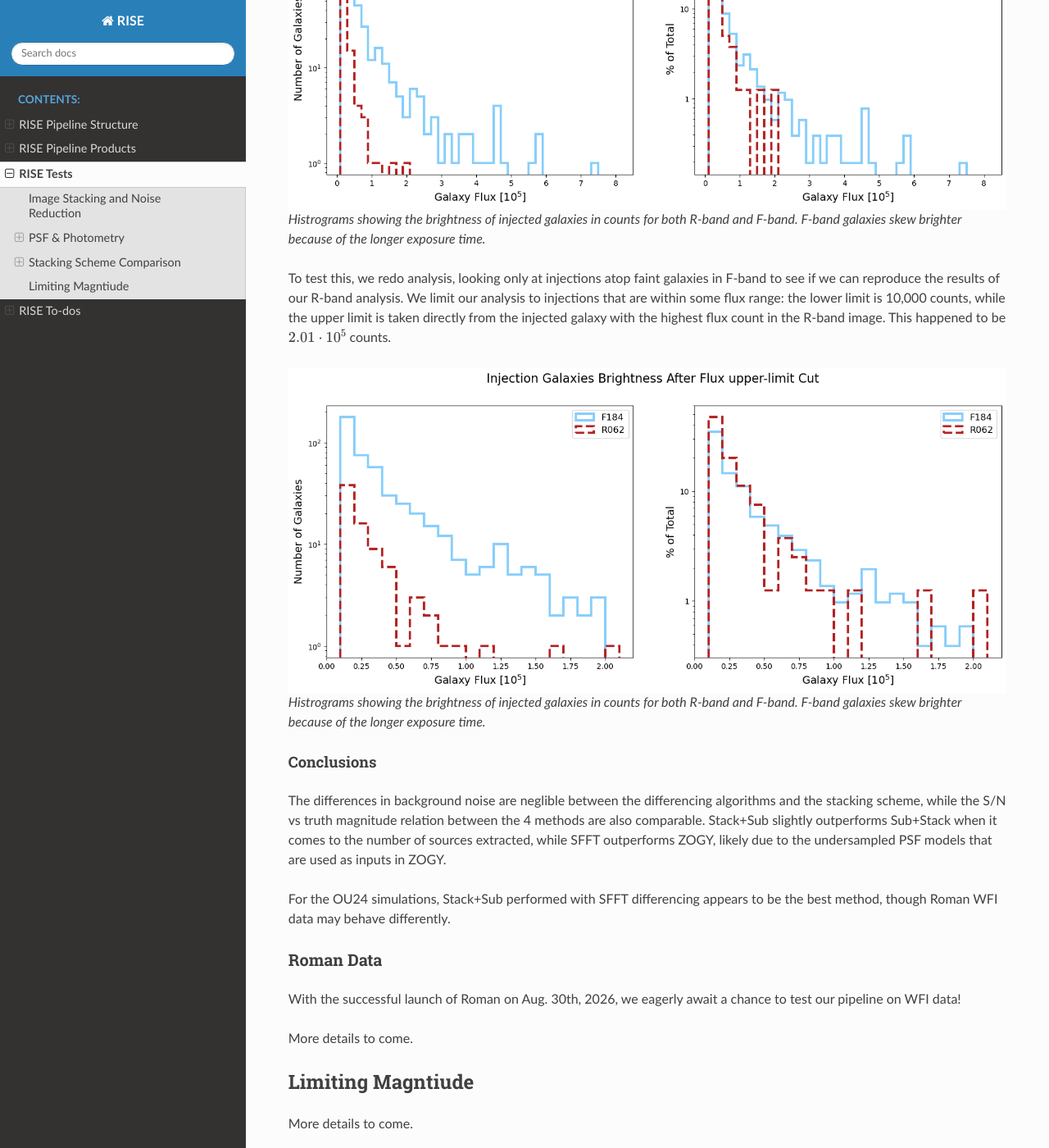
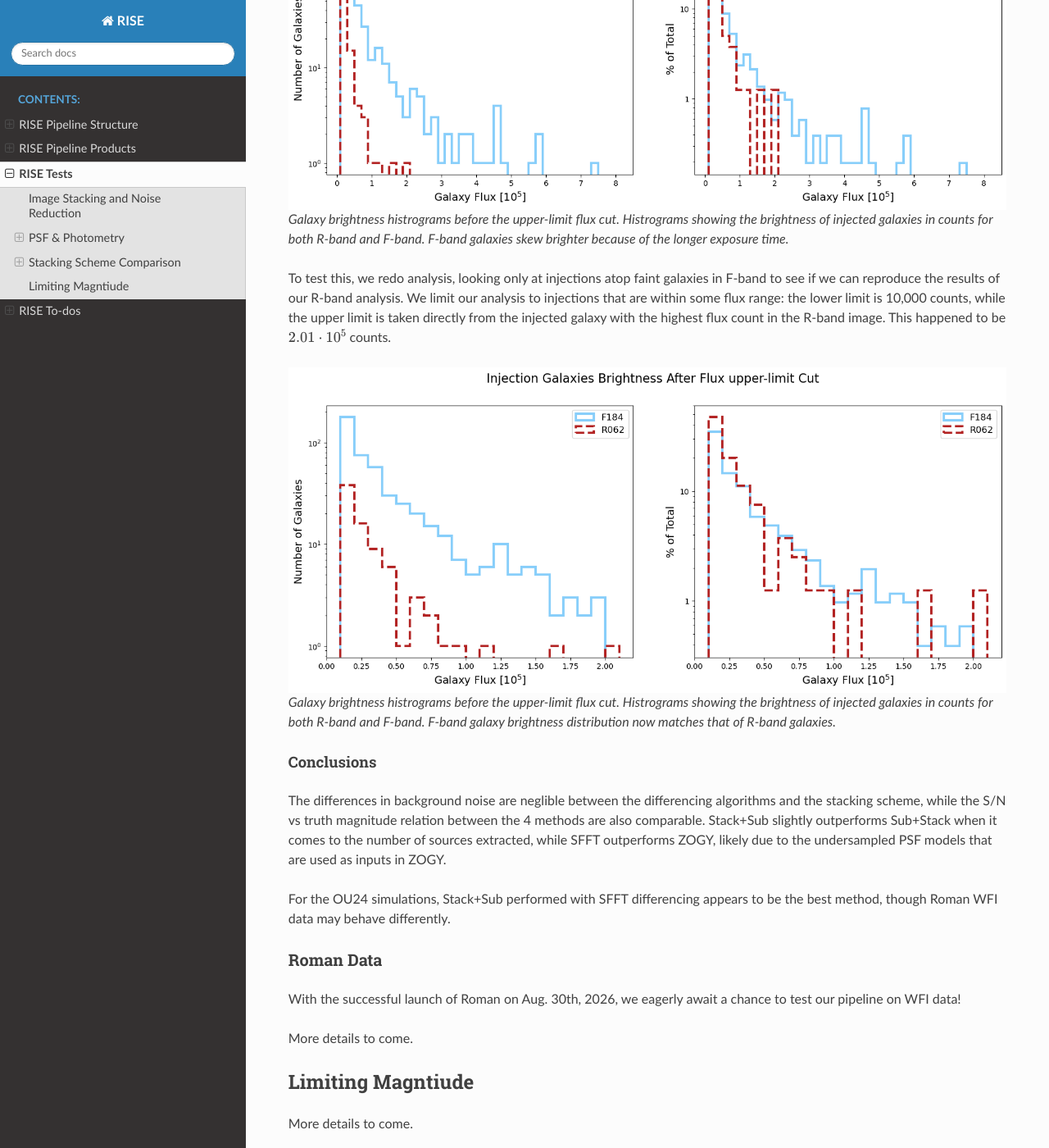
Before and after one commit to joseph-santana/RISE-docs, a Sphinx documentation site: the page built from source/tests.rst, in a window 1280 px wide and 1400 px high, scrolled down 13996 px. Shown: the whole window at 82% size. Built offline with Sphinx 7.4.7 and the Read the Docs theme 3.1.0, drawn with Linux system fonts in a browser that asks for light colours.

Commit message:
Update r062 and f184 differences section

```diff
--- a/source/tests.rst
+++ b/source/tests.rst
@@ -258,7 +258,9 @@ Therefore it's hyposthesized that the R-band injections behave more like injecti
 .. figure:: images/galaxy_hists_rband_and_fband_before_cut.png
     :width: 1000px
 
-    Histrograms showing the brightness of injected galaxies in counts for both R-band and F-band. F-band galaxies skew brighter because of the longer exposure time.
+    Galaxy brightness histrograms before the upper-limit flux cut.
+    Histrograms showing the brightness of injected galaxies in counts for both R-band and F-band.
+    F-band galaxies skew brighter because of the longer exposure time.
 
 To test this, we redo analysis, looking only at injections atop faint galaxies in F-band to see if we can reproduce the results of our R-band analysis.
 We limit our analysis to injections that are within some flux range: the lower limit is 10,000 counts, while the upper limit is taken directly from the injected galaxy with the highest flux count in the R-band image.
@@ -267,8 +269,9 @@ This happened to be :math:`2.01\cdot10^5` counts.
 .. figure:: images/galaxy_hists_rband_and_fband_after_cut.png
     :width: 1000px
 
-    Histrograms showing the brightness of injected galaxies in counts for both R-band and F-band. F-band galaxies skew brighter because of the longer exposure time.
-
+    Galaxy brightness histrograms before the upper-limit flux cut.
+    Histrograms showing the brightness of injected galaxies in counts for both R-band and F-band.
+    F-band galaxy brightness distribution now matches that of R-band galaxies.
 
 
 Conclusions
```
